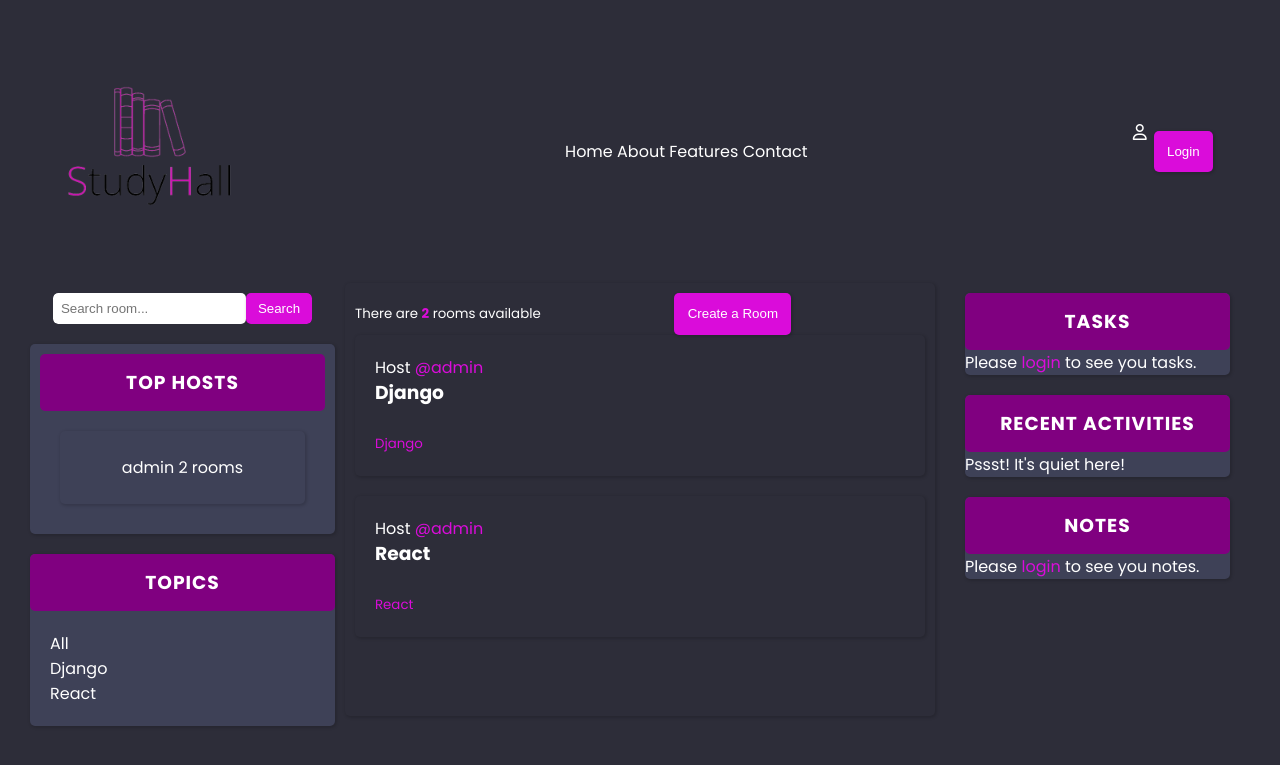
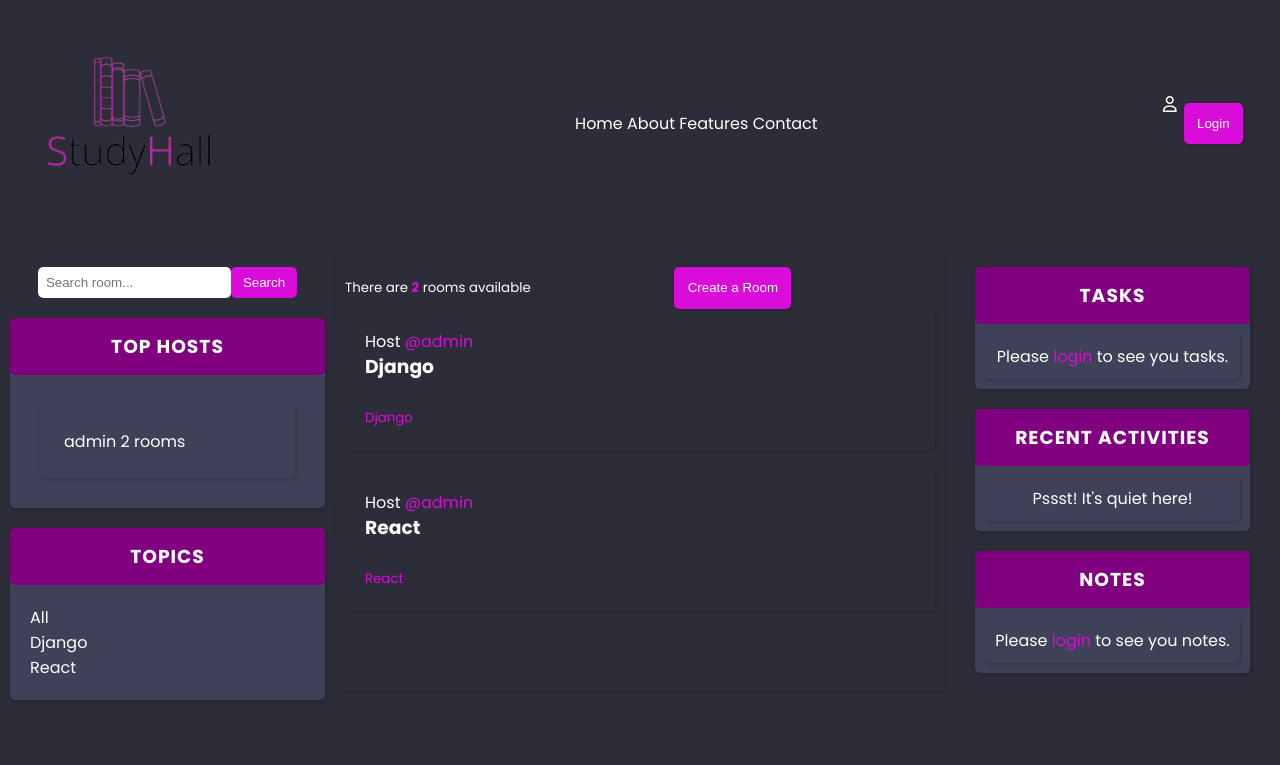
Before and after one commit to TKaburu/StudyHall, a Django app: page / in a window 1280 px wide. Shown: the top 765 px of the page. Run offline with Django 5.2, Linux system fonts and the light colour scheme; data comes from the database, SQL or seed files in the repository; data that the repository does not hold is empty.

Commit message:
Feat: Styling for home and tasks

```diff
--- a/hall/static/hall/styles/home.css
+++ b/hall/static/hall/styles/home.css
@@ -4,6 +4,7 @@
     display: grid;
     grid-template-columns: 1fr 2fr 1fr;
 }
+
 
 /* Hosts */
 
@@ -12,14 +13,17 @@
     border-radius: 5px;
     box-shadow: var(--box-shadow);
     margin-bottom: 20px;
-    padding: 10px;
+    /* padding: 10px; */
 }
 
-.host-display {
+.host-dispay {
     padding: 10px;
 }
 
 .host-content {
+    display: flex;
+    align-items: center;
+    justify-content: space-between;
     box-shadow: var(--box-shadow);
     margin: 1.5rem;
     padding: 1.5rem;
@@ -57,6 +61,10 @@
 
 }
 
+/* .room-count button {
+    padding: 7px;
+} */
+
 .room-details {
     border-radius: 5px;
     box-shadow: var(--box-shadow);
@@ -87,6 +95,36 @@
     margin: 20px 0;
 }
 
+.members-topic {
+    display: flex;
+    align-items: center;
+    justify-content: space-between;
+}
+
+.members-count {
+    display: flex;
+    gap: 10px;
+}
+
+.fa-solid {
+    font-size: 20px;
+}
+
+.members-count small {
+    font-size: 13px;
+}
+
+.topic {
+    background-color: var(--color-link);
+    border-radius: 5px;
+    color: var(--color-text);
+    margin: 5px;
+    padding: 0 5px;
+}
+
+.topic:hover {
+    background-color: var(--color-bg-hover);
+}
 .pagination {
     display: flex;
     justify-content: center;
--- a/hall/static/hall/styles/main.css
+++ b/hall/static/hall/styles/main.css
@@ -22,7 +22,7 @@ html {
 body {
     color: var(--color-text);
     margin: 10px;
-    padding: 20px;
+    /* padding: 20px; */
     background-color: var(--color-bg-main);
     /* min-height: 100vh; */
     height: fit-content;
@@ -83,11 +83,16 @@ nav {
     color: var(--color-text);
 }
 
-.logo {
+img {
+    height: 100px;
+    width: 100px;
+}
+
+/* .logo {
     font-size: 28px;
     color: var(--color-bg-hover);
 
-}
+} */
 
 li {
     color: var(--color-text);
@@ -96,7 +101,7 @@ li {
 .user-auth {
     display: flex;
     justify-content: space-between;
-    margin: 0 10px;
+    /* margin: 0 10px; */
 }
 
 .user {
@@ -174,13 +179,12 @@ li {
      background-color: var(--color-bg-hover);
      text-transform: uppercase;
      font-weight: 500;
-     padding: 1rem 1.5rem;
+     padding: 1rem 0;
      color: var(--color-text);
      letter-spacing: 1px;
      font-size: 1rem;
      border-radius: 5px;
      text-align: center;
-     /* margin-bottom: 10px; */
  }
 
 /* Search bar */
@@ -398,3 +402,58 @@ h4 {
 .copyright {
     text-align: center;
 }
+
+/* topics */
+.topic-list {
+    display: grid;
+    grid-template-columns: 1fr 1fr 1fr;
+    padding: 10px;
+    margin: 10px 0;
+    gap: 20px;
+}
+
+.topic-container {
+    display: flex;
+    align-items: center;
+    justify-content: center;
+    box-shadow: var(--box-shadow);
+    /* box-shadow: var(--box-shadow); */
+    padding: 10px;
+    margin: 10px;
+
+}
+
+.topics-display {
+    background-color: var(--color-bg-main);
+    /* padding: 10px; */
+    border-radius: 5px;
+    width: 350px;
+    color: var(--color-text);
+    /* margin: 10px; */
+    text-align: center;
+
+}
+
+.del-back {
+    display: flex;
+    align-items: center;
+    justify-content: space-around;
+    padding: 7px;
+    margin: 7px;
+}
+
+.empty {
+    border-radius: 5px;
+    box-shadow: var(--box-shadow);
+    color: var(--color-text);
+    height: 100%;
+    margin: 10px;
+    padding: 10px;
+    display: flex;
+    align-items: center;
+    justify-content: center;
+}
+
+.empty p {
+    text-align: center;
+}
```
Also changed, not shown: tasks/static/tasks/styles/tasks.css (+16 -0 lines).
